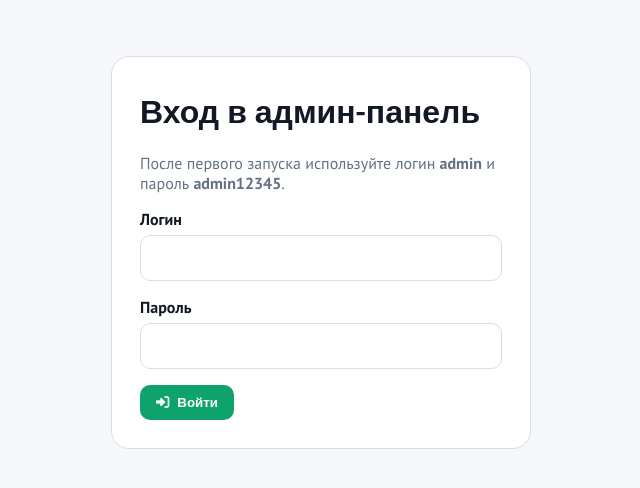
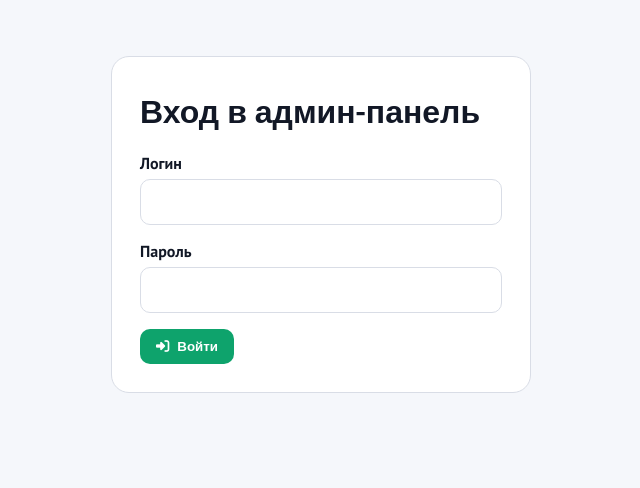
Before and after one commit to GamadrilkaTop/ural_site, a Flask app: page /admin/login/ in a window 1280 px wide. Shown: the top 488 px of the page, without its empty margins (319-959 px from the left). Run offline with Flask 3, Linux system fonts and the light colour scheme; data comes from the database, SQL or seed files in the repository.

Commit message:
Update login.html

```diff
--- a/templates/admin/login.html
+++ b/templates/admin/login.html
@@ -2,7 +2,6 @@
 {% block body %}
 <div class="login-box">
   <h1 style="font-family:'Oswald',sans-serif;margin-top:0;">Вход в админ-панель</h1>
-  <p class="muted">После первого запуска используйте логин <strong>admin</strong> и пароль <strong>admin12345</strong>.</p>
   {% with messages = get_flashed_messages(with_categories=true) %}
     {% if messages %}
       {% for category, message in messages %}
```
